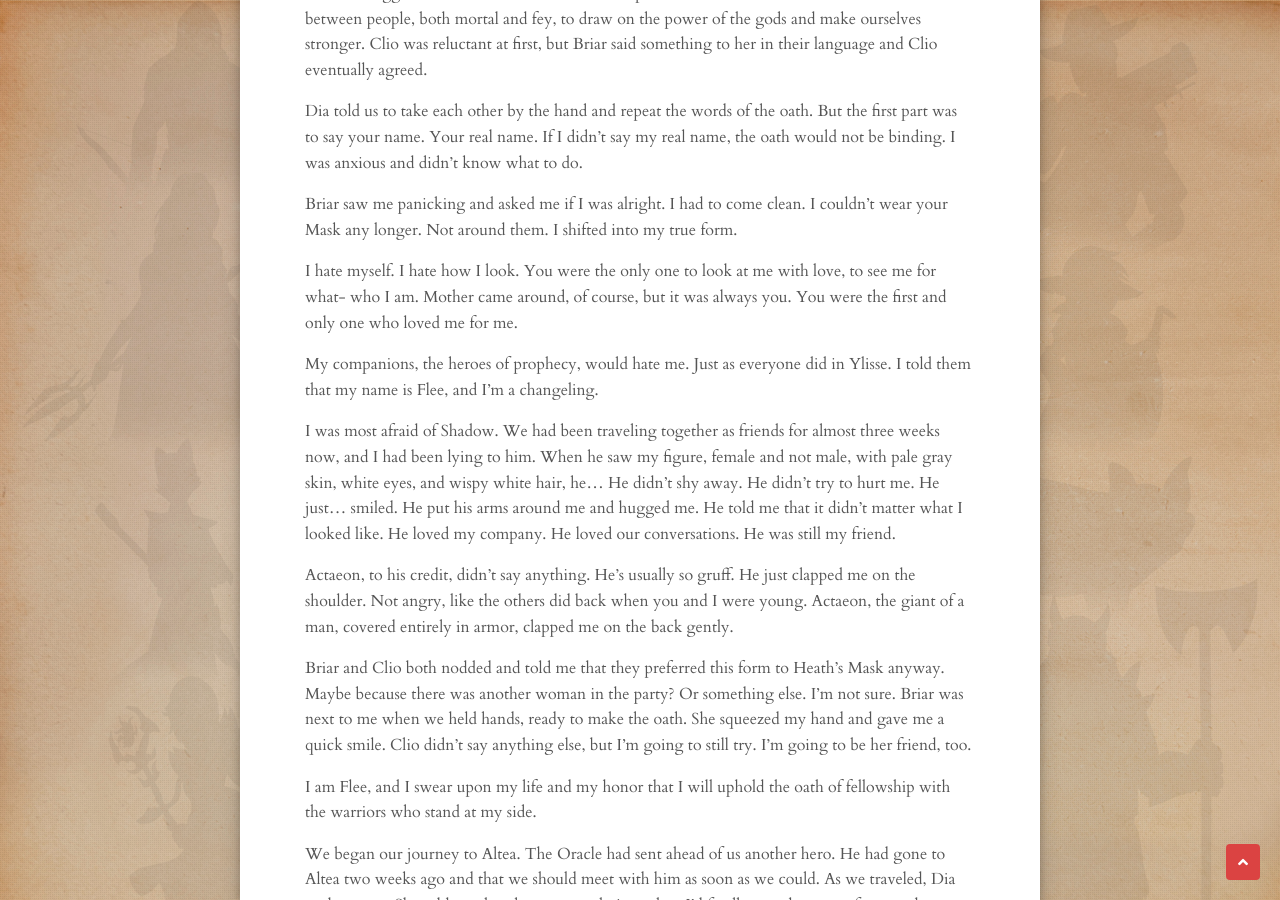
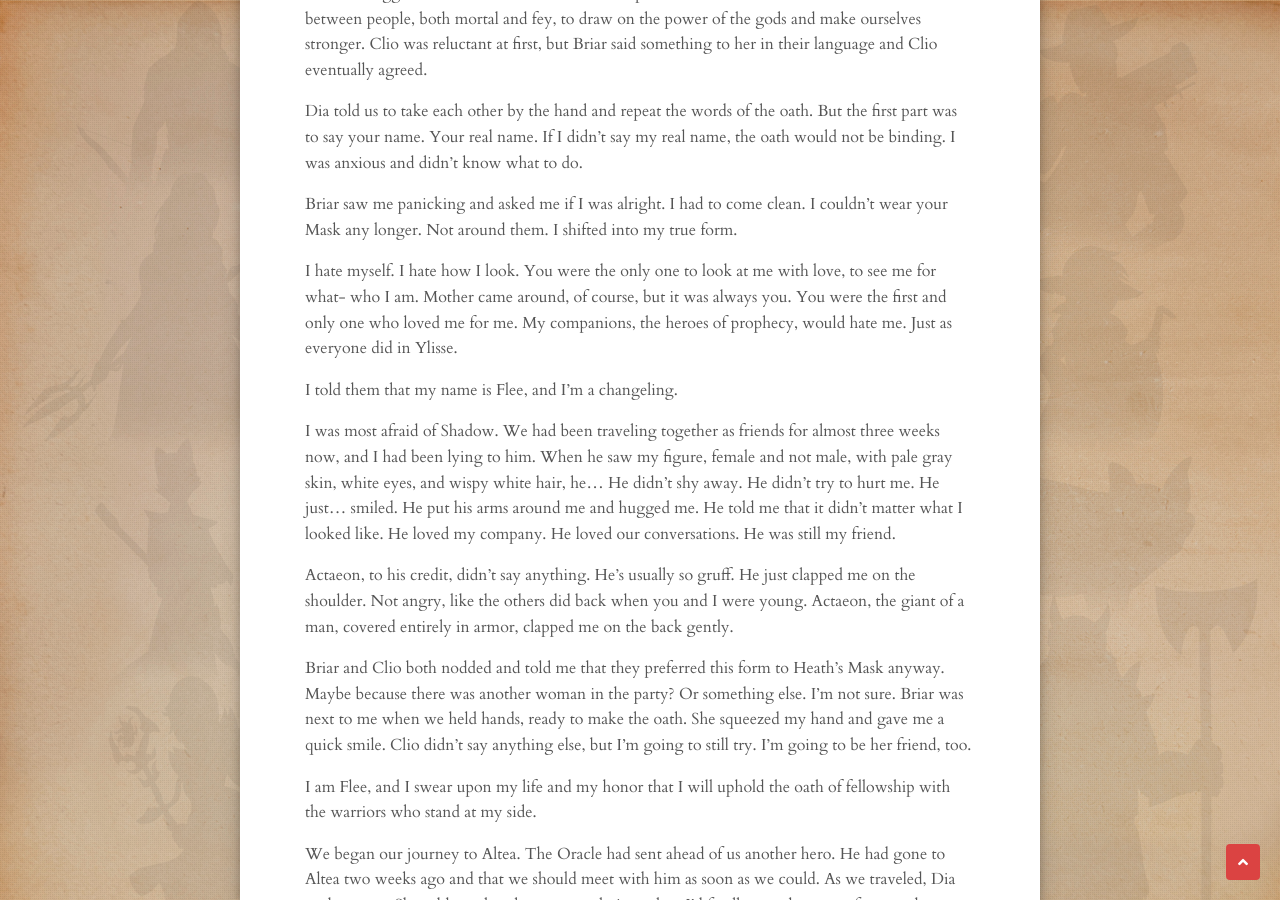
Before and after one commit to clblamires/ninesjournal, a Jekyll site: the page built from _posts/2020-03-28-oracle.md, in a window 1280 px wide and 900 px high, scrolled down 2803 px. Built offline with Jekyll 4.4.1, drawn with Linux system fonts in a browser that asks for light colours; nearby versions of some CDN libraries.

Commit message:
couple of small fixes

```diff
--- a/_posts/2020-03-28-oracle.md
+++ b/_posts/2020-03-28-oracle.md
@@ -60,9 +60,9 @@ Dia told us to take each other by the hand and repeat the words of the oath. But
 
 Briar saw me panicking and asked me if I was alright. I had to come clean. I couldn’t wear your Mask any longer. Not around them. I shifted into my true form.
 
-I hate myself. I hate how I look. You were the only one to look at me with love, to see me for what- who I am. Mother came around, of course, but it was always you. You were the first and only one who loved me for me.
+I hate myself. I hate how I look. You were the only one to look at me with love, to see me for what- who I am. Mother came around, of course, but it was always you. You were the first and only one who loved me for me. My companions, the heroes of prophecy, would hate me. Just as everyone did in Ylisse.
 
-My companions, the heroes of prophecy, would hate me. Just as everyone did in Ylisse. I told them that my name is Flee, and I’m a changeling.
+I told them that my name is Flee, and I’m a changeling.
 
 I was most afraid of Shadow. We had been traveling together as friends for almost three weeks now, and I had been lying to him. When he saw my figure, female and not male, with pale gray skin, white eyes, and wispy white hair, he... He didn’t shy away. He didn’t try to hurt me. He just... smiled. He put his arms around me and hugged me. He told me that it didn’t matter what I looked like. He loved my company. He loved our conversations. He was still my friend.
 
```
Also changed, not shown: _posts/2020-05-10-sacrifice.md (+1 -1 lines).
